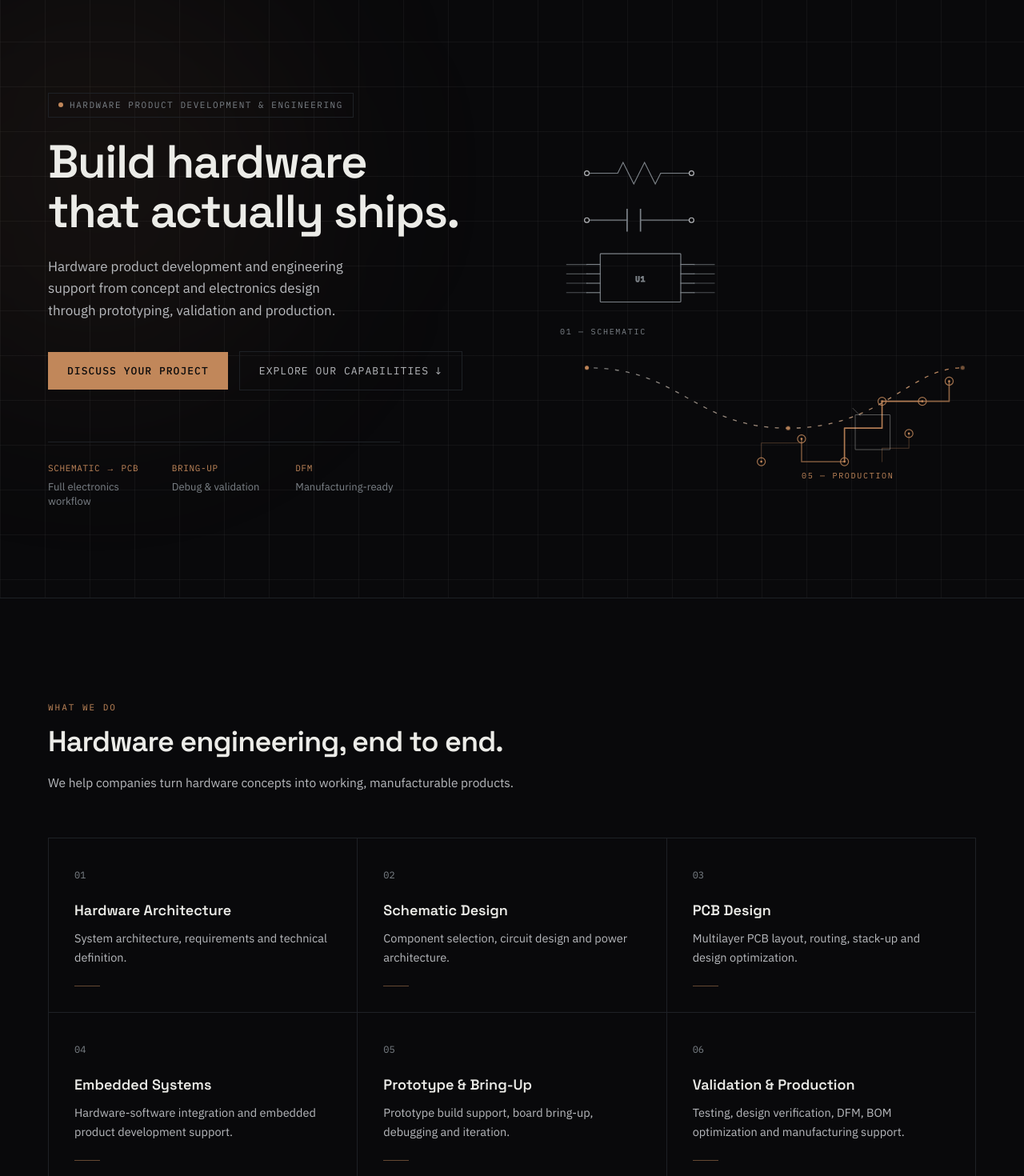
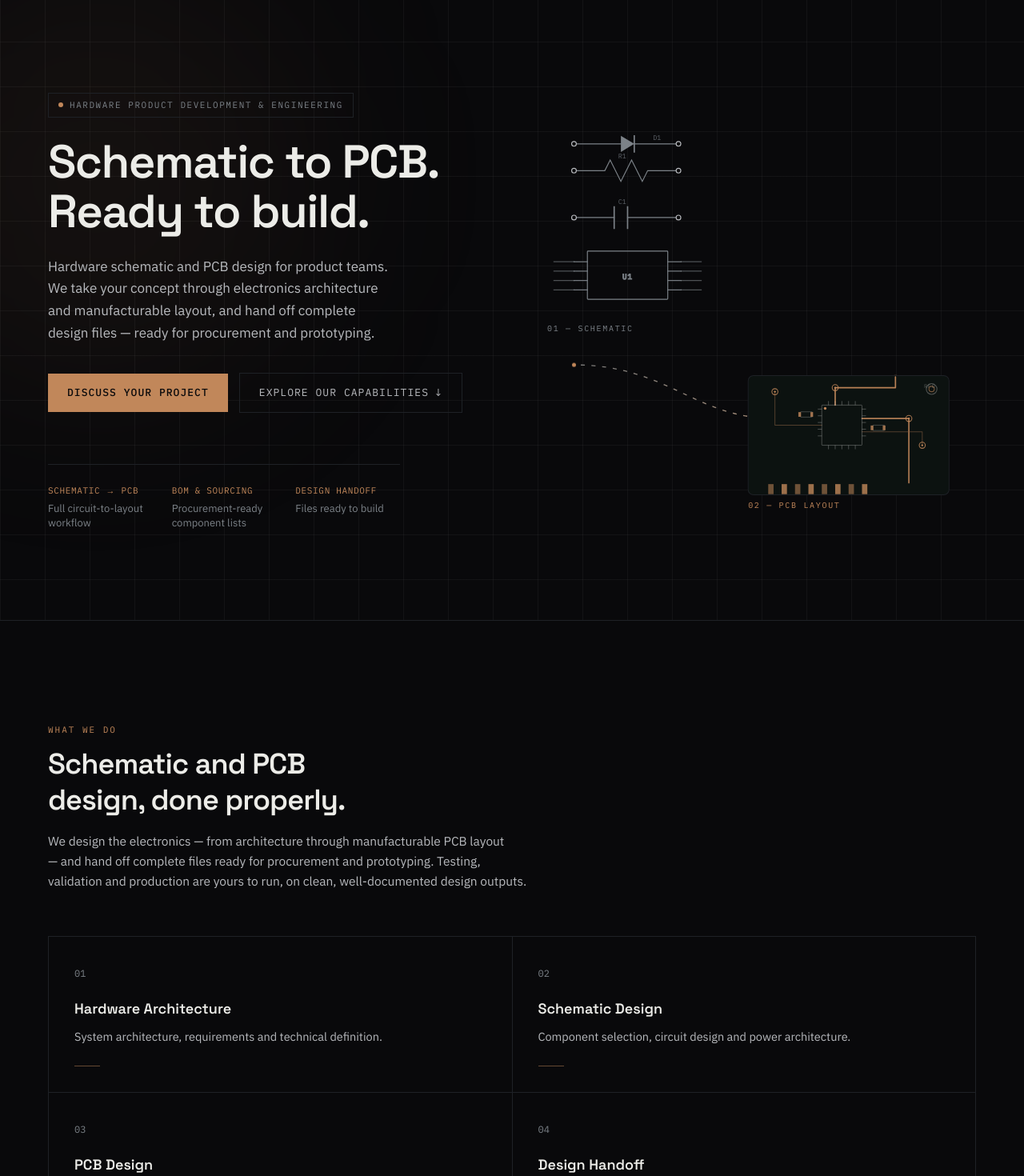
Before and after one commit to yashsagar1131-lab/rapidflowdesigns, a Next.js app: page / in a window 1280 px wide. Shown: the part 60-1530 px from the top of the page at 80% size. Built offline with nearby package versions, Linux system fonts and the light colour scheme.

Commit message:
Fix contact email, correct service scope claims, rebuild hero visual

```diff
--- a/app/layout.tsx
+++ b/app/layout.tsx
@@ -27,35 +27,34 @@ const siteUrl = "https://rapidflowdesigns.com";
 
 export const metadata: Metadata = {
   metadataBase: new URL(siteUrl),
-  title: "RapidFlow Designs | Hardware Product Development & Engineering",
+  title: "RapidFlow Designs | Hardware Schematic & PCB Design",
   description:
-    "RapidFlow Designs provides hardware product development and engineering support, from electronics architecture and PCB design through prototyping, validation and production.",
+    "RapidFlow Designs provides hardware schematic and PCB design services — from electronics architecture through manufacturable layout, delivered as complete design files ready for procurement and prototyping.",
   keywords: [
-    "hardware product development",
+    "hardware schematic design",
     "electronics engineering",
     "PCB design",
-    "PCB development",
+    "PCB layout",
     "hardware engineering",
-    "embedded systems",
-    "prototype development",
+    "circuit design",
     "electronics design",
-    "product development",
-    "DFM",
-    "hardware prototyping",
+    "BOM",
+    "PCB design services",
+    "schematic design services",
   ],
   openGraph: {
-    title: "RapidFlow Designs | Hardware Product Development & Engineering",
+    title: "RapidFlow Designs | Hardware Schematic & PCB Design",
     description:
-      "Hardware product development and engineering support, from concept and electronics design through prototyping, validation and production.",
+      "Hardware schematic and PCB design, from electronics architecture through manufacturable layout — delivered as complete design files ready for procurement and prototyping.",
     url: siteUrl,
     siteName: "RapidFlow Designs",
     type: "website",
   },
   twitter: {
     card: "summary_large_image",
-    title: "RapidFlow Designs | Hardware Product Development & Engineering",
+    title: "RapidFlow Designs | Hardware Schematic & PCB Design",
     description:
-      "Hardware product development and engineering support, from concept and electronics design through prototyping, validation and production.",
+      "Hardware schematic and PCB design, from electronics architecture through manufacturable layout — delivered as complete design files ready for procurement and prototyping.",
   },
   icons: {
     icon: "/favicon.svg",
--- a/components/Capabilities.tsx
+++ b/components/Capabilities.tsx
@@ -19,18 +19,8 @@ const CAPABILITIES = [
   },
   {
     index: "04",
-    title: "Embedded Systems",
-    desc: "Hardware-software integration and embedded product development support.",
-  },
-  {
-    index: "05",
-    title: "Prototype & Bring-Up",
-    desc: "Prototype build support, board bring-up, debugging and iteration.",
-  },
-  {
-    index: "06",
-    title: "Validation & Production",
-    desc: "Testing, design verification, DFM, BOM optimization and manufacturing support.",
+    title: "Design Handoff",
+    desc: "Complete schematics, PCB files and BOM, delivered ready for procurement and prototyping.",
   },
 ];
 
@@ -41,12 +31,12 @@ export default function Capabilities() {
         <Reveal>
           <SectionHeading
             eyebrow="What We Do"
-            title="Hardware engineering, end to end."
-            lead="We help companies turn hardware concepts into working, manufacturable products."
+            title="Schematic and PCB design, done properly."
+            lead="We design the electronics — from architecture through manufacturable PCB layout — and hand off complete files ready for procurement and prototyping. Testing, validation and production are yours to run, on clean, well-documented design outputs."
           />
         </Reveal>
 
-        <div className="mt-14 grid grid-cols-1 gap-px border border-ink-line bg-ink-line sm:grid-cols-2 lg:grid-cols-3">
+        <div className="mt-14 grid grid-cols-1 gap-px border border-ink-line bg-ink-line sm:grid-cols-2">
           {CAPABILITIES.map((cap, i) => (
             <Reveal key={cap.index} delay={i * 60}>
               <div className="group h-full bg-ink p-7 transition-colors hover:bg-ink-raised md:p-8">
--- a/components/CircuitFlow.tsx
+++ b/components/CircuitFlow.tsx
@@ -1,9 +1,9 @@
 export default function CircuitFlow() {
   return (
     <svg
-      viewBox="0 0 620 560"
+      viewBox="0 0 640 600"
       fill="none"
-      className="h-auto w-full max-w-[520px]"
+      className="h-auto w-full max-w-[540px]"
       role="img"
       aria-label="Diagram showing a circuit schematic transitioning into a routed printed circuit board layout"
     >
@@ -14,8 +14,15 @@ export default function CircuitFlow() {
         </linearGradient>
       </defs>
 
-      {/* ---- SCHEMATIC HALF (top) ---- */}
+      {/* ---- SCHEMATIC HALF (top-left) ---- */}
       <g stroke="#7C8288" strokeWidth="1.4" strokeLinecap="square">
+        {/* diode */}
+        <path d="M40 50 H110 M130 50 H196" />
+        <path d="M110 38 L110 62 L130 50 Z" fill="#7C8288" stroke="none" />
+        <path d="M130 38 V62" strokeWidth="2" />
+        <circle cx="40" cy="50" r="3.5" fill="#09090B" stroke="#B8BABE" />
+        <circle cx="196" cy="50" r="3.5" fill="#09090B" stroke="#B8BABE" />
+
         {/* resistor */}
         <path d="M40 90 H86 L94 74 L110 106 L126 74 L142 106 L150 90 H196" />
         <circle cx="40" cy="90" r="3.5" fill="#09090B" stroke="#B8BABE" />
@@ -38,20 +45,24 @@ export default function CircuitFlow() {
         {[0, 1, 2, 3].map((i) => (
           <path key={`pinR${i}`} d={`M180 ${226 + i * 14} H200`} />
         ))}
-
-        {/* connecting nodes */}
         <path d="M40 226 H10 M40 240 H10 M40 254 H10 M40 268 H10" opacity="0.6" />
         <path d="M200 226 H230 M200 240 H230 M200 254 H230 M200 268 H230" opacity="0.6" />
       </g>
 
-      {/* schematic label */}
+      {/* reference designators */}
+      <g fontFamily="var(--font-mono)" fontSize="10" fill="#5C6167">
+        <text x="158" y="44">D1</text>
+        <text x="106" y="72">R1</text>
+        <text x="106" y="140">C1</text>
+      </g>
+
       <text x="0" y="330" fontFamily="var(--font-mono)" fontSize="12" fill="#7C8288" letterSpacing="2">
         01 — SCHEMATIC
       </text>
 
       {/* ---- TRANSITION FLOW LINE ---- */}
       <path
-        d="M40 380 C 180 380, 200 470, 340 470 S 520 380, 600 380"
+        d="M40 380 C 180 380, 220 460, 340 460 S 480 400, 520 398"
         stroke="url(#fadeMask)"
         strokeWidth="1.6"
         strokeDasharray="6 10"
@@ -59,45 +70,81 @@ export default function CircuitFlow() {
       />
       {[
         { cx: 40, cy: 380 },
-        { cx: 340, cy: 470 },
-        { cx: 600, cy: 380 },
+        { cx: 340, cy: 460 },
+        { cx: 520, cy: 398 },
       ].map((p, i) => (
         <circle key={i} cx={p.cx} cy={p.cy} r="3" fill="#C1875A" className="animate-pulse-soft" style={{ animationDelay: `${i * 0.4}s` }} />
       ))}
 
-      {/* ---- PCB HALF (bottom) ---- */}
+      {/* ---- PCB HALF (bottom-right) ---- */}
+      <rect x="300" y="396" width="300" height="178" rx="8" fill="#0C1210" stroke="#1E2126" strokeWidth="1.2" />
+
+      {/* board traces */}
       <g stroke="#C1875A" strokeWidth="2" strokeLinecap="round" strokeLinejoin="round">
-        <path d="M424 520 V470 H480 V430 H540" opacity="0.9" />
-        <path d="M424 520 H360 V486" opacity="0.55" />
-        <path d="M540 430 H580 V400" opacity="0.7" />
+        <path d="M520 398 V414 H430 V440" opacity="0.95" />
+        <path d="M470 460 H540 V556" opacity="0.9" />
       </g>
-      <g stroke="#8A6244" strokeWidth="1.2" strokeLinecap="round" strokeLinejoin="round" opacity="0.5">
-        <path d="M300 520 V492 H360" />
-        <path d="M480 520 V500 H520 V478" />
+      <g stroke="#8A6244" strokeWidth="1.2" strokeLinecap="round" strokeLinejoin="round" opacity="0.55">
+        <path d="M410 470 H340 V420" />
+        <path d="M470 480 H560 V500" />
       </g>
 
-      {/* pads */}
+      {/* vias */}
       {[
-        [424, 520],
-        [360, 486],
-        [480, 430],
-        [540, 430],
-        [580, 400],
-        [300, 520],
-        [520, 478],
+        [430, 414],
+        [540, 460],
+        [340, 420],
+        [560, 500],
       ].map(([cx, cy], i) => (
         <g key={i}>
-          <circle cx={cx} cy={cy} r="6" fill="none" stroke="#C1875A" strokeWidth="1.4" opacity="0.85" />
-          <circle cx={cx} cy={cy} r="1.6" fill="#C1875A" />
+          <circle cx={cx} cy={cy} r="4.5" fill="none" stroke="#C1875A" strokeWidth="1.3" opacity="0.85" />
+          <circle cx={cx} cy={cy} r="1.4" fill="#C1875A" />
         </g>
       ))}
 
-      {/* IC footprint on pcb */}
-      <rect x="440" y="450" width="52" height="52" rx="1" stroke="#ECECE8" strokeOpacity="0.35" strokeWidth="1.2" />
-      <path d="M448 452 L436 440" stroke="#ECECE8" strokeOpacity="0.35" strokeWidth="1" />
+      {/* IC footprint */}
+      <rect x="410" y="440" width="60" height="60" rx="1" stroke="#ECECE8" strokeOpacity="0.3" strokeWidth="1.1" />
+      <circle cx="415" cy="445" r="2" fill="#C1875A" />
+      {[0, 1, 2, 3, 4].map((i) => (
+        <path key={`icTop${i}`} d={`M${420 + i * 10} 440 V434`} stroke="#ECECE8" strokeOpacity="0.3" strokeWidth="1.1" />
+      ))}
+      {[0, 1, 2, 3, 4].map((i) => (
+        <path key={`icBot${i}`} d={`M${420 + i * 10} 500 V506`} stroke="#ECECE8" strokeOpacity="0.3" strokeWidth="1.1" />
+      ))}
+      {[0, 1, 2, 3, 4].map((i) => (
+        <path key={`icL${i}`} d={`M410 ${446 + i * 10} H404`} stroke="#ECECE8" strokeOpacity="0.3" strokeWidth="1.1" />
+      ))}
+      {[0, 1, 2, 3, 4].map((i) => (
+        <path key={`icR${i}`} d={`M470 ${446 + i * 10} H476`} stroke="#ECECE8" strokeOpacity="0.3" strokeWidth="1.1" />
+      ))}
 
-      <text x="360" y="545" fontFamily="var(--font-mono)" fontSize="12" fill="#C1875A" letterSpacing="2">
-        05 — PRODUCTION
+      {/* SMD passives */}
+      <g stroke="#ECECE8" strokeOpacity="0.28" strokeWidth="1">
+        <rect x="378" y="450" width="18" height="8" rx="1" />
+        <rect x="486" y="470" width="18" height="8" rx="1" />
+      </g>
+      <g fill="#C1875A" opacity="0.8">
+        <rect x="375" y="450.5" width="4" height="7" />
+        <rect x="393" y="450.5" width="4" height="7" />
+        <rect x="483" y="470.5" width="4" height="7" />
+        <rect x="501" y="470.5" width="4" height="7" />
+      </g>
+
+      {/* mounting hole */}
+      <circle cx="574" cy="416" r="8" fill="none" stroke="#ECECE8" strokeOpacity="0.3" strokeWidth="1.3" />
+      <circle cx="574" cy="416" r="4" fill="none" stroke="#C1875A" strokeOpacity="0.6" strokeWidth="1.3" />
+
+      {/* edge connector fingers */}
+      {Array.from({ length: 8 }).map((_, i) => (
+        <rect key={i} x={330 + i * 20} y="558" width="8" height="15" fill="#C1875A" opacity={0.55 + (i % 2) * 0.25} />
+      ))}
+
+      <text x="580" y="415" textAnchor="end" fontFamily="var(--font-mono)" fontSize="8" fill="#ECECE8" opacity="0.3" letterSpacing="1">
+        RFD
+      </text>
+
+      <text x="300" y="594" fontFamily="var(--font-mono)" fontSize="12" fill="#C1875A" letterSpacing="2">
+        02 — PCB LAYOUT
       </text>
     </svg>
   );
--- a/components/Contact.tsx
+++ b/components/Contact.tsx
@@ -19,13 +19,7 @@ export default function Contact() {
 
           <div className="mt-10 space-y-4 border-t border-ink-line pt-8">
             <div>
-              <p className="font-mono text-[11px] uppercase tracking-[0.08em] text-paper-mute">General inquiries</p>
-              <a href="mailto:hello@rapidflowdesigns.com" className="mt-1 block text-[16px] text-paper transition-colors hover:text-copper">
-                hello@rapidflowdesigns.com
-              </a>
-            </div>
-            <div>
-              <p className="font-mono text-[11px] uppercase tracking-[0.08em] text-paper-mute">Direct</p>
+              <p className="font-mono text-[11px] uppercase tracking-[0.08em] text-paper-mute">Email</p>
               <a href="mailto:yash@rapidflowdesigns.com" className="mt-1 block text-[16px] text-paper transition-colors hover:text-copper">
                 yash@rapidflowdesigns.com
               </a>
--- a/components/ContactForm.tsx
+++ b/components/ContactForm.tsx
@@ -41,7 +41,7 @@ export default function ContactForm() {
       budget ? `Budget / timeline: ${budget}` : "",
     ].filter(Boolean);
 
-    const mailto = `mailto:hello@rapidflowdesigns.com?subject=${encodeURIComponent(
+    const mailto = `mailto:yash@rapidflowdesigns.com?subject=${encodeURIComponent(
       subject
     )}&body=${encodeURIComponent(bodyLines.join("\n"))}`;
 
--- a/components/Footer.tsx
+++ b/components/Footer.tsx
@@ -5,12 +5,12 @@ export default function Footer() {
         <div>
           <p className="font-display text-[15px] font-semibold text-paper">RapidFlow Designs</p>
           <p className="mt-1 text-[13px] text-paper-mute">Hardware Product Development &amp; Engineering</p>
-          <p className="text-[13px] text-paper-mute">From Concept to Production.</p>
+          <p className="text-[13px] text-paper-mute">From Concept to Manufacturable PCB.</p>
         </div>
 
         <div className="flex flex-col gap-1 md:items-end">
-          <a href="mailto:hello@rapidflowdesigns.com" className="text-[13px] text-paper-dim transition-colors hover:text-copper">
-            hello@rapidflowdesigns.com
+          <a href="mailto:yash@rapidflowdesigns.com" className="text-[13px] text-paper-dim transition-colors hover:text-copper">
+            yash@rapidflowdesigns.com
           </a>
           <p className="font-mono text-[12px] text-paper-mute">© 2026 RapidFlow Designs. All rights reserved.</p>
         </div>
--- a/components/Hero.tsx
+++ b/components/Hero.tsx
@@ -14,13 +14,14 @@ export default function Hero() {
           </div>
 
           <h1 className="text-balance font-display text-[42px] font-semibold leading-[1.08] tracking-tight text-paper sm:text-[52px] lg:text-[58px]">
-            Build hardware that actually ships.
+            Schematic to PCB. Ready to build.
           </h1>
 
           <p className="mt-6 max-w-[520px] text-balance text-[17px] leading-relaxed text-paper-dim">
-            Hardware product development and engineering support from concept
-            and electronics design through prototyping, validation and
-            production.
+            Hardware schematic and PCB design for product teams. We take your
+            concept through electronics architecture and manufacturable
+            layout, and hand off complete design files — ready for
+            procurement and prototyping.
           </p>
 
           <div className="mt-9 flex flex-col gap-3.5 sm:flex-row sm:items-center">
@@ -41,9 +42,9 @@ export default function Hero() {
 
           <dl className="mt-16 grid max-w-[440px] grid-cols-3 gap-6 border-t border-ink-line pt-6">
             {[
-              ["Schematic → PCB", "Full electronics workflow"],
-              ["Bring-up", "Debug & validation"],
-              ["DFM", "Manufacturing-ready"],
+              ["Schematic → PCB", "Full circuit-to-layout workflow"],
+              ["BOM & Sourcing", "Procurement-ready component lists"],
+              ["Design Handoff", "Files ready to build"],
             ].map(([term, def]) => (
               <div key={term}>
                 <dt className="font-mono text-[11px] uppercase tracking-[0.06em] text-copper">{term}</dt>
--- a/components/Process.tsx
+++ b/components/Process.tsx
@@ -3,10 +3,8 @@ import SectionHeading from "./SectionHeading";
 
 const STEPS = [
   { index: "01", title: "Define", desc: "Requirements, constraints and system architecture." },
-  { index: "02", title: "Design", desc: "Electronics architecture, schematics, components and PCB." },
-  { index: "03", title: "Prototype", desc: "Prototype builds, board bring-up and debugging." },
-  { index: "04", title: "Validate", desc: "Testing, verification and design refinement." },
-  { index: "05", title: "Production", desc: "DFM, BOM optimization and manufacturing support." },
+  { index: "02", title: "Design", desc: "Electronics architecture, schematics, components and PCB layout." },
+  { index: "03", title: "Deliver", desc: "Schematics, PCB files and BOM handed off, ready for procurement and prototyping." },
 ];
 
 export default function Process() {
@@ -16,8 +14,8 @@ export default function Process() {
         <Reveal>
           <SectionHeading
             eyebrow="Development Flow"
-            title="From concept to production."
-            lead="Keep engineering decisions connected from the first schematic to the production-ready design."
+            title="From concept to manufacturable PCB."
+            lead="Keep engineering decisions connected from the first schematic to the production-ready design file."
           />
         </Reveal>
 
@@ -43,7 +41,7 @@ export default function Process() {
             />
           </svg>
 
-          <ol className="grid grid-cols-1 gap-10 sm:grid-cols-2 lg:grid-cols-5 lg:gap-6">
+          <ol className="grid grid-cols-1 gap-10 sm:grid-cols-3 lg:gap-10">
             {STEPS.map((step, i) => (
               <Reveal key={step.index} delay={i * 90}>
                 <li className="relative lg:pt-0">
--- a/components/WhyRapidFlow.tsx
+++ b/components/WhyRapidFlow.tsx
@@ -3,19 +3,19 @@ import Reveal from "./Reveal";
 const POINTS = [
   {
     title: "Think beyond the schematic",
-    desc: "We consider how the design will actually be assembled, tested, debugged and manufactured.",
+    desc: "We consider how the design will actually be assembled and manufactured downstream, not just whether it works on paper.",
   },
   {
-    title: "Practical product-development mindset",
-    desc: "Engineering decisions are made with the complete product lifecycle in view.",
+    title: "Clean, well-documented handoff",
+    desc: "Design files are structured so your team — or your prototyping and manufacturing partners — can pick them up without back-and-forth.",
   },
   {
     title: "Flexible engineering support",
-    desc: "Work with us for a focused engineering task or broader product-development support.",
+    desc: "Work with us for a focused schematic or PCB task, or the full electronics design scope.",
   },
   {
     title: "Built for real-world constraints",
-    desc: "Cost, availability, manufacturability, reliability and time-to-market matter.",
+    desc: "Cost, component availability, manufacturability and time-to-market shape every design decision.",
   },
 ];
 
```
Also changed, not shown: 1 other file (tests, documents, lock files or other folders).
